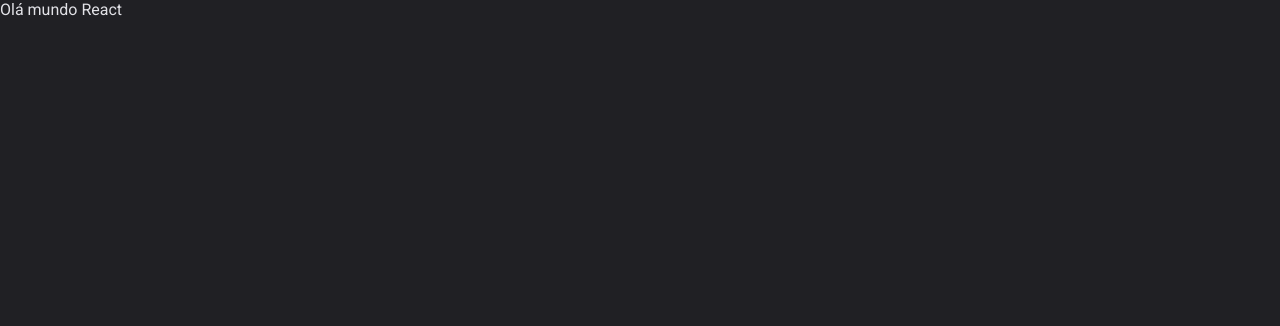
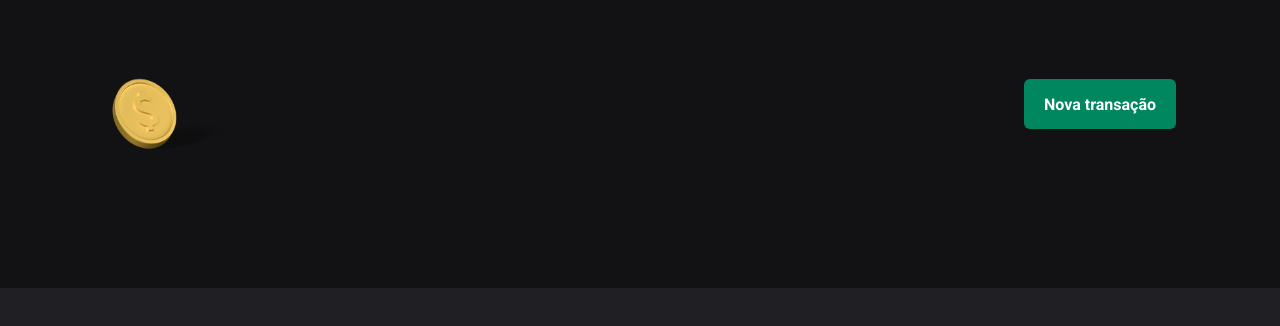
Before and after one commit to romeucajamba/Transacacoes, a React (Vite) app in the folder transacoes/: page / in a window 1280 px wide. Shown: the top 326 px of the page. Built offline with nearby package versions, Linux system fonts and the light colour scheme.

Commit message:
estilizou-se o componente header, o botão e o logo

```diff
--- a/transacoes/src/App.tsx
+++ b/transacoes/src/App.tsx
@@ -1,6 +1,7 @@
 import { ThemeProvider } from "styled-components";
 import { defaultTheme } from "./styles/theme/default";
 import { GlobalStyle } from "./styles/global";
+import { Transations } from "./pages/trasations";
 
 export function App() {
 
@@ -9,7 +10,7 @@
    //Ele vai prove o tema que vamos usar ao longo da nossa aplicação
    <ThemeProvider theme={defaultTheme}>
     <GlobalStyle/>
-     <p>Olá mundo React</p>
+     <Transations/>
    </ThemeProvider>
 
 
--- /dev/null
+++ b/transacoes/src/components/hedear/Header.tsx
@@ -0,0 +1,13 @@
+import {HeaderContainer, HeaderContent, ImageLogo, NewTransationsButton} from './styles';
+import logo from '../../assets/img-150.png';
+
+export function Header(){
+    return(
+        <HeaderContainer>
+            <HeaderContent>
+                <ImageLogo  src={logo} alt="logoMoney" />
+                <NewTransationsButton>Nova transação</NewTransationsButton>
+            </HeaderContent>
+        </HeaderContainer>
+    )
+}
--- /dev/null
+++ b/transacoes/src/components/hedear/styles.ts
@@ -0,0 +1,40 @@
+import styled from "styled-components";
+
+export const HeaderContainer = styled.header`
+    background: ${props => props.theme['gray-900']};
+    padding: 2.5rem 0 7.5rem;
+`;
+
+export const HeaderContent = styled.div`
+    width: 100%;
+    max-width: 1120px;
+    margin: 0 auto;
+    padding: 0 1.5rem;
+
+    display: flex;
+    justify-content: space-between;
+    align-items: center;
+`;
+
+export const ImageLogo = styled.img`
+    width: 8rem;
+    height: 8rem;
+`;
+
+
+export const NewTransationsButton = styled.button`
+    height: 50px;
+    border: 0;
+    background: ${props => props.theme['green-500']};
+    color: ${props => props.theme.white};
+    font-weight: bold;
+    padding: 0 1.25rem;
+    border-radius: 6px;
+    cursor: pointer;
+
+
+    &:hover {
+        background: ${props => props.theme['green-700']};
+        transition: background-color 0.2s;
+    }
+`;
--- /dev/null
+++ b/transacoes/src/components/summary/styles.ts
@@ -0,0 +1,3 @@
+import styled from 'styled-components';
+
+export const SummaryContainer = styled.div``;
--- a/transacoes/src/pages/trasations/index.tsx
+++ b/transacoes/src/pages/trasations/index.tsx
@@ -1,6 +1,9 @@
+import {Header} from '../../components/hedear/Header';
+
 export function Transations(){
     return(
-        <>
-        </>
+        <div>
+            <Header/>
+        </div>
     )
 }
```
Also changed, not shown: transacoes/src/components/summary/Summary.tsx (added, +8 -0 lines).
